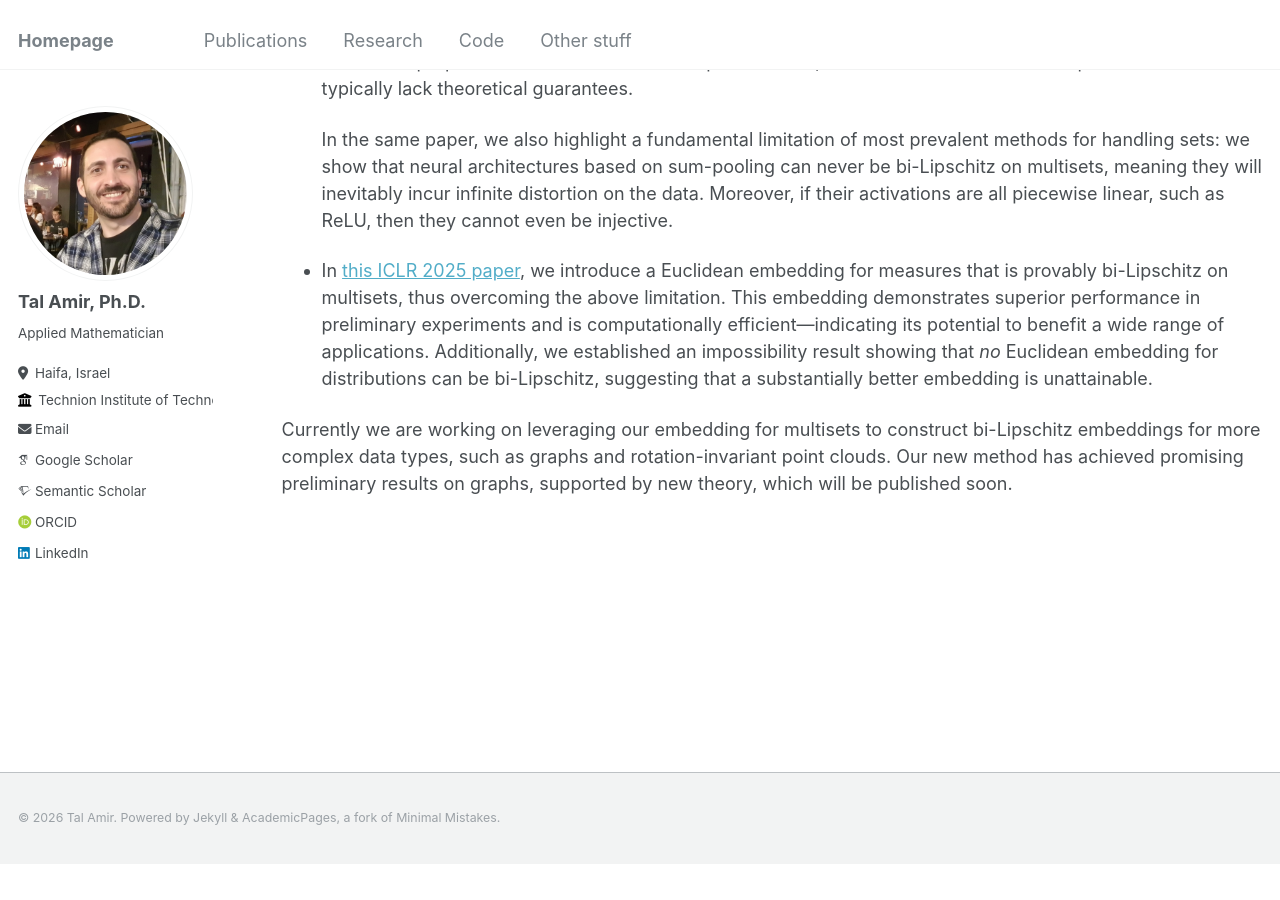
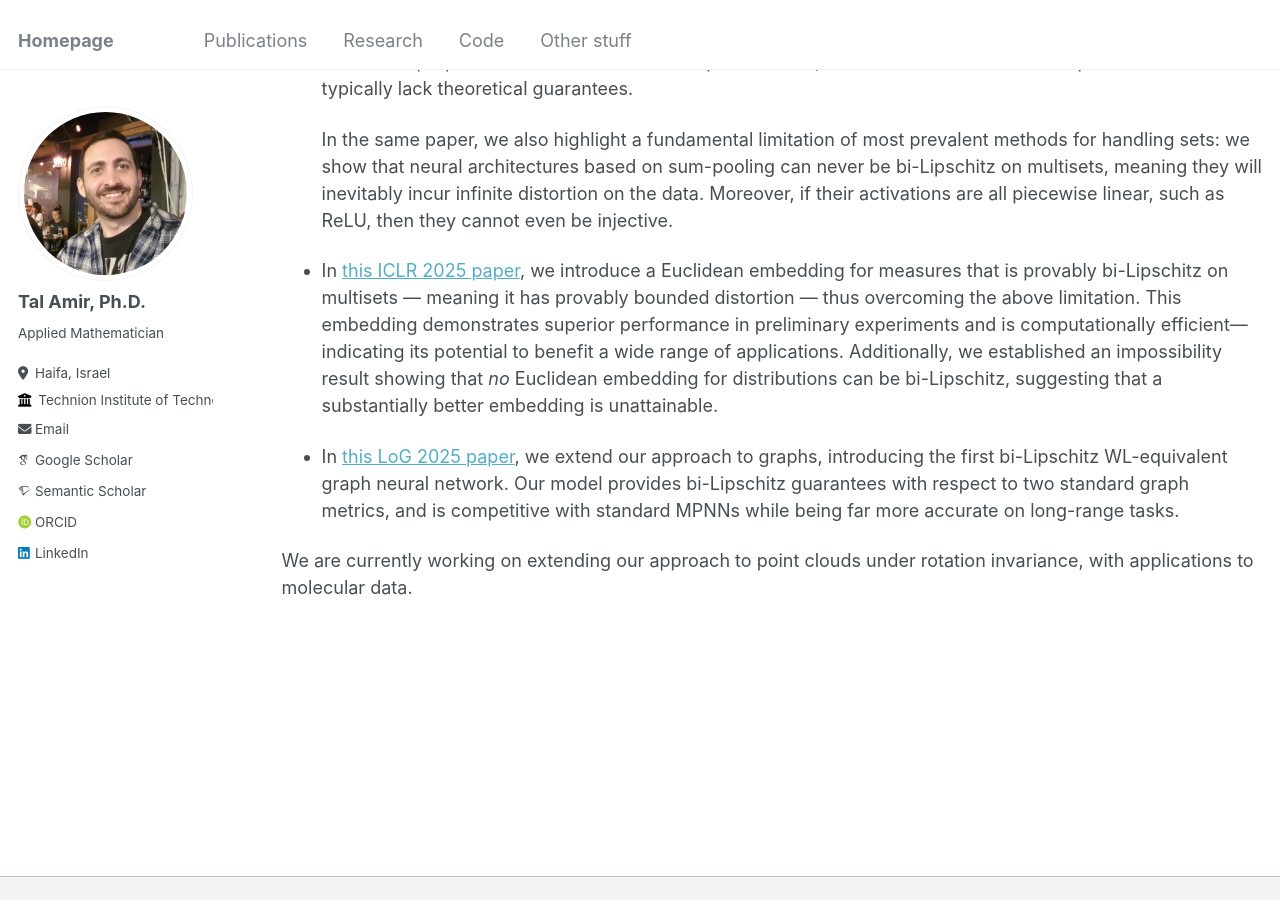
Before and after one commit to tal-amir/tal-amir.github.io, a Jekyll site: the page built from _pages/research.md, in a window 1280 px wide and 900 px high, scrolled down 703 px. Built offline with Jekyll 4.4.1, drawn with Linux system fonts in a browser that asks for light colours; some web fonts are replaced; before the commit the page ends 1567 px from its top, so only the background shows below that.

Commit message:
Refreshing homepage

```diff
--- a/_pages/research.md
+++ b/_pages/research.md
@@ -24,6 +24,8 @@
 
   In the same paper, we also highlight a fundamental limitation of most prevalent methods for handling sets: we show that neural architectures based on sum-pooling can never be bi-Lipschitz on multisets, meaning they will inevitably incur infinite distortion on the data. Moreover, if their activations are all piecewise linear, such as ReLU, then they cannot even be injective.
 
-- In [this ICLR 2025 paper](https://tal-amir.github.io/publication/2024-05%20Fourier%20Sliced-Wasserstein%20Embedding), we introduce a Euclidean embedding for measures that is provably bi-Lipschitz on multisets, thus overcoming the above limitation. This embedding demonstrates superior performance in preliminary experiments and is computationally efficient—indicating its potential to benefit a wide range of applications. Additionally, we established an impossibility result showing that _no_ Euclidean embedding for distributions can be bi-Lipschitz, suggesting that a substantially better embedding is unattainable.
+- In [this ICLR 2025 paper](https://tal-amir.github.io/publication/2024-05%20Fourier%20Sliced-Wasserstein%20Embedding), we introduce a Euclidean embedding for measures that is provably bi-Lipschitz on multisets — meaning it has provably bounded distortion — thus overcoming the above limitation. This embedding demonstrates superior performance in preliminary experiments and is computationally efficient—indicating its potential to benefit a wide range of applications. Additionally, we established an impossibility result showing that _no_ Euclidean embedding for distributions can be bi-Lipschitz, suggesting that a substantially better embedding is unattainable.
 
-Currently we are working on leveraging our embedding for multisets to construct bi-Lipschitz embeddings for more complex data types, such as graphs and rotation-invariant point clouds. Our new method has achieved promising preliminary results on graphs, supported by new theory, which will be published soon.
+- In [this LoG 2025 paper](https://tal-amir.github.io/publication/2024-10%20FSWGNN), we extend our approach to graphs, introducing the first bi-Lipschitz WL-equivalent graph neural network. Our model provides bi-Lipschitz guarantees with respect to two standard graph metrics, and is competitive with standard MPNNs while being far more accurate on long-range tasks.
+
+We are currently working on extending our approach to point clouds under rotation invariance, with applications to molecular data.
```
